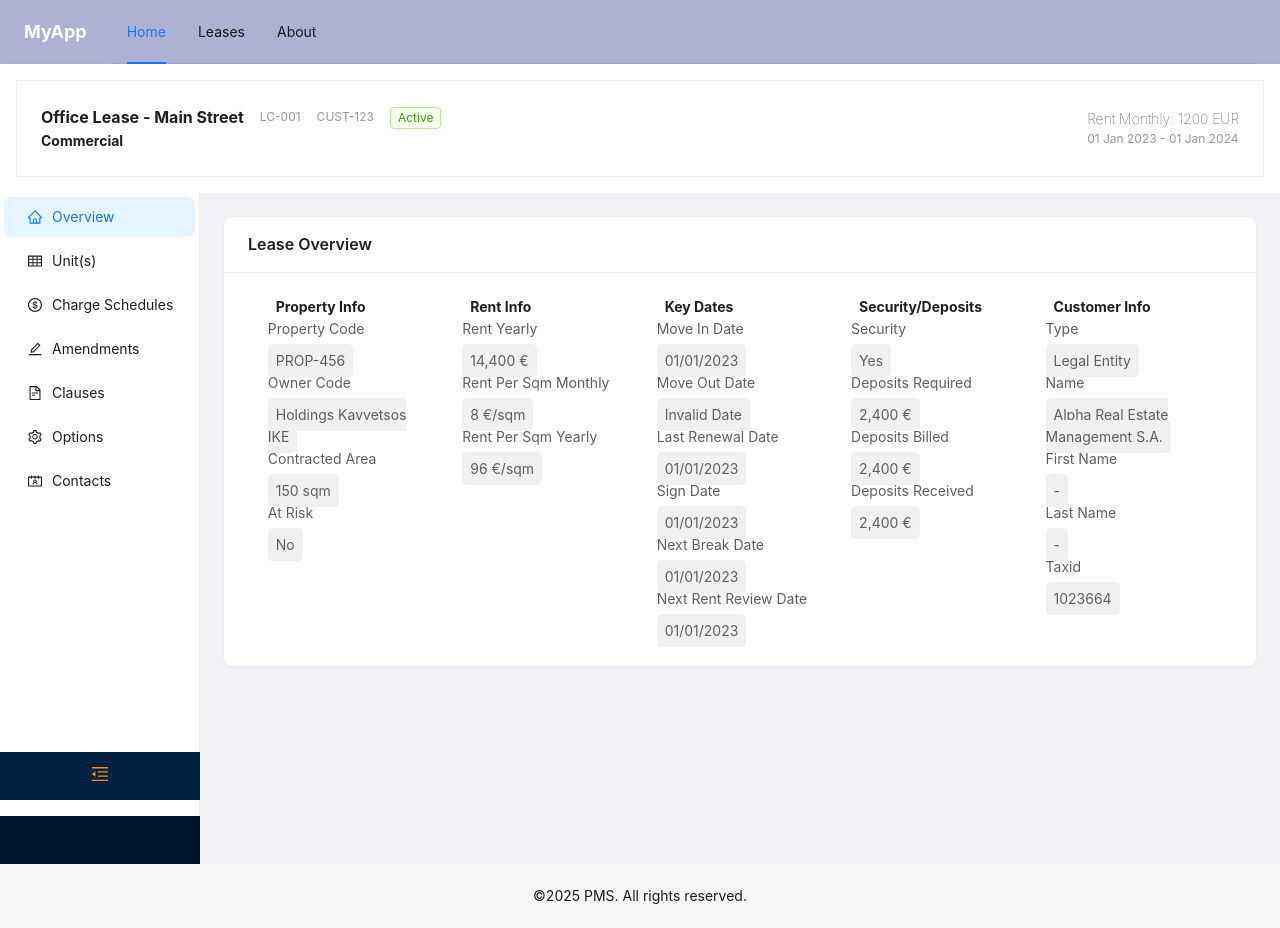
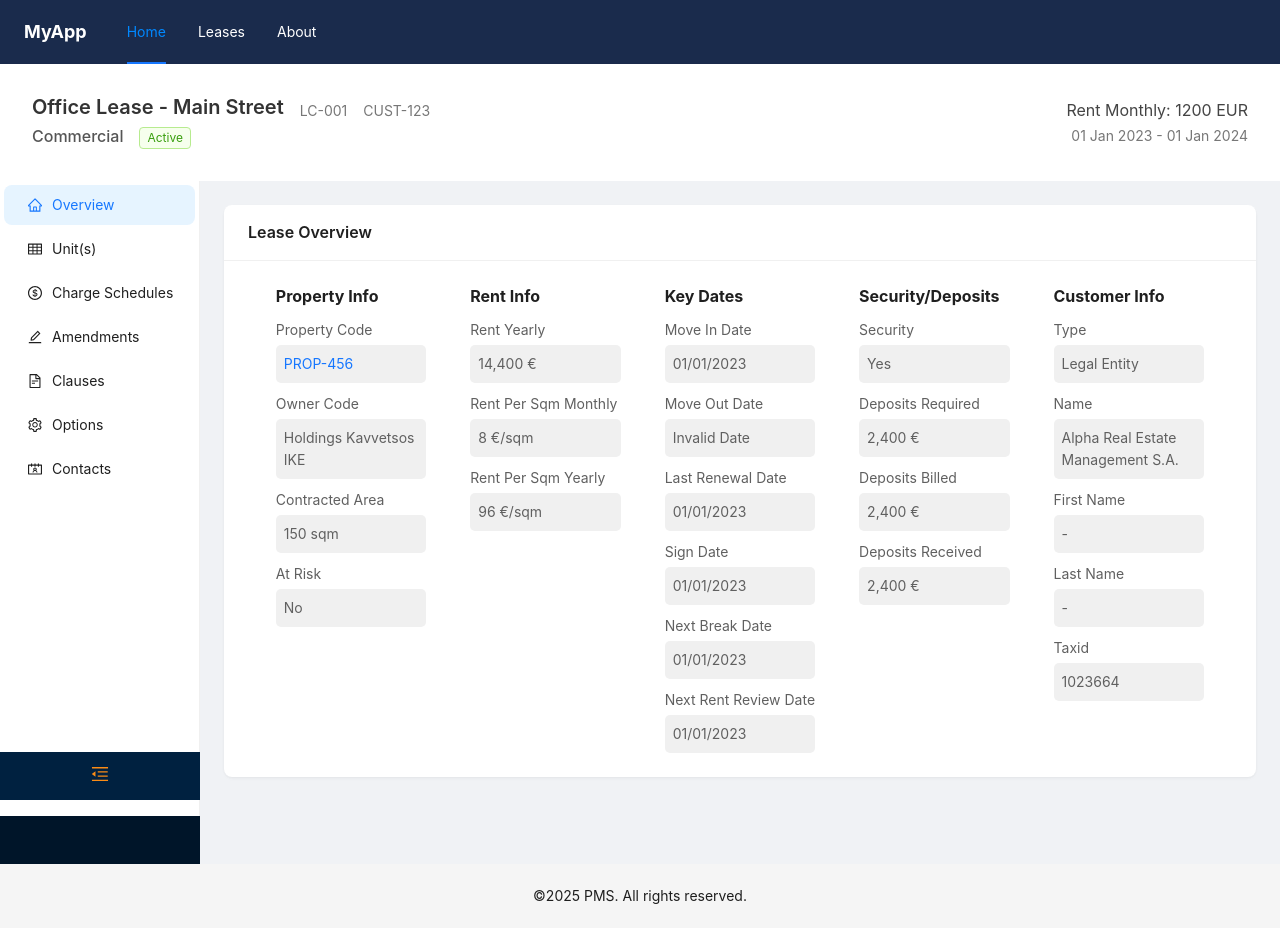
Before and after one commit to GiannisKav7/pms-frontend, a React (Create React App) app in the folder pms/: page /lease/1 in a window 1280 px wide. Built offline with nearby package versions, Linux system fonts and the light colour scheme.

Commit message:
Enhance Lease components layout and styling; add CustomField component for better display of lease information

```diff
--- a/pms/src/components/Lease/LeaseBasicInfoBar.js
+++ b/pms/src/components/Lease/LeaseBasicInfoBar.js
@@ -1,6 +1,7 @@
 import React from "react";
-import { Card, Row, Col, Tag } from "antd";
+import { Row, Col, Tag } from "antd";
 import dayjs from "dayjs";
+import styles from "./LeaseBasicInfoBar.module.css";
 
 const LeaseBasicInfoBar = ({ leaseDetails }) => {
   const {
@@ -17,45 +18,44 @@ const LeaseBasicInfoBar = ({ leaseDetails }) => {
   const statusColor = status === "Active" ? "green" : "red";
 
   return (
-    <Card style={{ width: "100%", borderRadius: 0 }}>
+    <div className={styles.container}>
       <Row justify="space-between" align="middle">
         {/* Left Column */}
-        <Col>
-          <Row gutter={[16, 16]} align="middle">
+        <Col className={styles.leftColumn}>
+          <Row gutter={[16, 16]} align="bottom">
             <Col>
-              <div style={{ fontSize: 16, fontWeight: "bold" }}>
-                {leaseName}
-              </div>
+              <div className={styles.leaseName}>{leaseName}</div>
             </Col>
             <Col>
-              <div style={{ fontSize: 12, color: "#999" }}>{leaseCode}</div>
+              <div className={styles.leaseCode}>{leaseCode}</div>
             </Col>
             <Col>
-              <div style={{ fontSize: 12, color: "#999" }}>{customerCode}</div>
+              <div className={styles.customerCode}>{customerCode}</div>
+            </Col>
+
+          </Row>
+          <Row gutter={[16, 16]}>
+            <Col>
+              <div className={styles.leaseType}>{leaseType}</div>
             </Col>
             <Col>
               <Tag color={statusColor}>{status}</Tag>
             </Col>
           </Row>
-          <Row gutter={[16, 16]}>
-            <Col>
-              <strong>{leaseType}</strong>
-            </Col>
-          </Row>
         </Col>
         {/* Right Column */}
-        <Col>
+        <Col className={styles.rightColumn}>
           <Row justify="end" align="middle">
-            <div style={{ fontWeight: "lighter" }}>
+            <div className={styles.rentMonthly}>
               Rent Monthly: {rentMonthly} EUR
             </div>
           </Row>
-          <div style={{ fontSize: 12, color: "#999" }}>
-            {leaseFromDate.format("DD MMM YYYY")} - {leaseToDate.format("DD MMM YYYY")}
+          <div className={styles.dateRange}>
+            {dayjs(leaseFromDate).format("DD MMM YYYY")} - {dayjs(leaseToDate).format("DD MMM YYYY")}
           </div>
         </Col>
       </Row>
-    </Card>
+    </div>
   );
 };
 
--- /dev/null
+++ b/pms/src/components/Lease/LeaseBasicInfoBar.module.css
@@ -0,0 +1,49 @@
+.container {
+  width: 100%;
+  padding: 16px;
+  border-radius: 8px;
+  background-color: #ffffff;
+  /* Removed box-shadow to remove card appearance */
+}
+
+.leftColumn {
+  display: flex;
+  flex-direction: column;
+  gap: 8px;
+}
+
+.leaseName {
+  font-size: 20px;
+  font-weight: 600;
+  color: #333;
+}
+
+.leaseCode,
+.customerCode {
+  font-size: 14px;
+  color: #777;
+}
+
+.leaseType {
+  font-size: 16px;
+  font-weight: 500;
+  color: #555;
+}
+
+.rightColumn {
+  display: flex;
+  flex-direction: column;
+  align-items: flex-end;
+  gap: 8px;
+}
+
+.rentMonthly {
+  font-size: 16px;
+  font-weight: 400;
+  color: #444;
+}
+
+.dateRange {
+  font-size: 14px;
+  color: #777;
+}
--- a/pms/src/components/Lease/LeaseOverviewContent.js
+++ b/pms/src/components/Lease/LeaseOverviewContent.js
@@ -1,9 +1,11 @@
 import React from "react";
 import { Form, Divider, Card, Row, Col, Input } from "antd";
 import { fieldConfig } from "../../config/leaseConfig";
+import { Link } from "react-router-dom";
 import dayjs from "dayjs";
 import { renderFieldByType } from "../customFunctions/fieldRenderer";
 import styles from "./LeaseOverviewContent.module.css";
+import CustomField from "../customElements/CustomField";
 
 // Read-only component to display lease information
 const LeaseOverviewReadOnly = ({ overviewGroups, leaseDetails}) => {
@@ -11,7 +13,7 @@ const LeaseOverviewReadOnly = ({ overviewGroups, leaseDetails}) => {
   return (
     <div className={styles.container}>
       <Card className={styles.card} title="Lease Overview" bordered={false}>
-        <Row justify="space-evenly" gutter={16}>
+        <Row justify="space-evenly" gutter={[16, 24]}>
           {overviewGroups.map((group) => (
             <Col span={4} key={group.title}>
               <span className={styles.groupTitle}>{group.title}</span>
@@ -33,13 +35,19 @@ const LeaseOverviewReadOnly = ({ overviewGroups, leaseDetails}) => {
                   displayValue = displayValue || "-";
                 }
 
-                return(
-                  <Row key={fieldKey} gutter={16}>
-                    <div >
-                      <div className={styles.label}>{label}</div>
-                      <span className={styles.displayValue}>{displayValue}</span>
-                    </div>
-                  </Row>
+                // Wrap certain field values in a link (for example, propertyCode)
+                if(fieldKey === "propertyCode" && displayValue !== "-") {
+                  displayValue = <Link to={`/property/${displayValue}`}>{displayValue}</Link>;
+                }
+
+
+                return (
+                  <CustomField
+                  key={fieldKey}
+                  fieldKey={fieldKey}
+                  label={label}
+                  displayValue={displayValue}
+                  />
                 );
               })}
             </Col>
--- a/pms/src/components/Lease/LeaseOverviewContent.module.css
+++ b/pms/src/components/Lease/LeaseOverviewContent.module.css
@@ -5,25 +5,11 @@
 }
 
 .card {
-  box-shadow: 0 2px 4px rgba(0, 0, 0, 0.15);
+  box-shadow: 0 4px 6px rgba(0, 0, 0, 0.15);
   border-radius: 8px;
 }
 
 .groupTitle{
   font-weight: bold;
-
+  font-size: 16px;
 }
-
-.label {
-  margin-bottom: 10px;
-  color: rgb(96, 96, 96);
-}
-
-.displayValue {
-  border: 0px solid #d9d9d9;
-  padding: 8px;
-  border-radius: 5px;
-  min-height: 37px;
-  background-color: rgb(240, 240, 240);
-  color: rgb(96, 96, 96);
-}
--- a/pms/src/components/Navbar.js
+++ b/pms/src/components/Navbar.js
@@ -26,7 +26,6 @@ const Navbar = () => {
             About
           </Link>
         </Menu.Item>
-        {/* Add more nav items as needed */}
       </Menu>
     </Header>
   );
--- a/pms/src/components/Navbar.module.css
+++ b/pms/src/components/Navbar.module.css
@@ -1,5 +1,5 @@
 .header {
-  background: #adb2d4;
+  background: #1A2B4C;
   padding: 0 24px;
 }
 
@@ -12,9 +12,19 @@
 }
 
 .menu {
-  background: #adb2d4;
+  background: #1A2B4C;
+  color: #fff;
+  border-bottom: none;
 }
 
+/* Override Ant Design default colors for menu item links */
+.menu :global(.ant-menu-item a),
 .navLink {
-  color: #fff;
+  color: #fff !important;
 }
+
+/* Change text color for selected menu item using :global */
+.menu :global(.ant-menu-item-selected) a,
+.menu :global(.ant-menu-item-selected) .navLink {
+  color: #0088ff !important;
+}
--- /dev/null
+++ b/pms/src/components/customElements/CustomField.js
@@ -0,0 +1,12 @@
+import React from 'react';
+import { Row, Col } from 'antd';
+import styles from './CustomField.module.css'; // Update the path if needed
+
+const CustomField = ({ fieldKey, label, displayValue, gutter = 16 }) => (
+    <Row key={fieldKey} className={styles.customField}>
+        <span className={styles.label}>{label}</span>
+        <span className={styles.displayValue}>{displayValue}</span>
+    </Row>
+);
+
+export default CustomField;
--- /dev/null
+++ b/pms/src/components/customElements/CustomField.module.css
@@ -0,0 +1,22 @@
+.customField {
+    display: flex;
+    flex-direction: column;
+    margin-bottom: 20px;
+    width: 100%;
+}
+
+.label {
+    margin-top: 10px;
+    margin-bottom: 4px;
+    color: rgb(96, 96, 96);
+}
+
+.displayValue {
+    border: 0px solid #d9d9d9;
+    padding: 8px;
+    border-radius: 5px;
+    min-height: 37px;
+    background-color: rgb(240, 240, 240);
+    color: rgb(96, 96, 96);
+    margin-bottom: -20px;
+}
```
